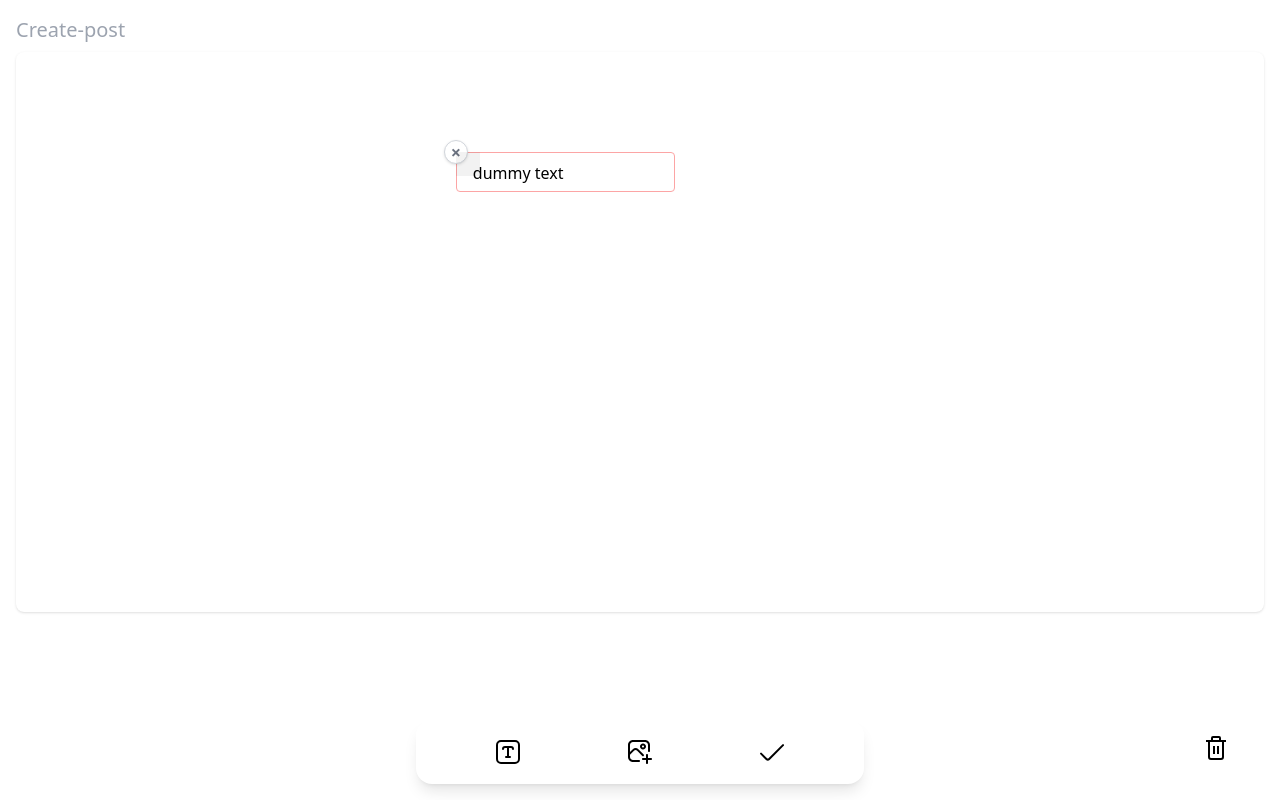
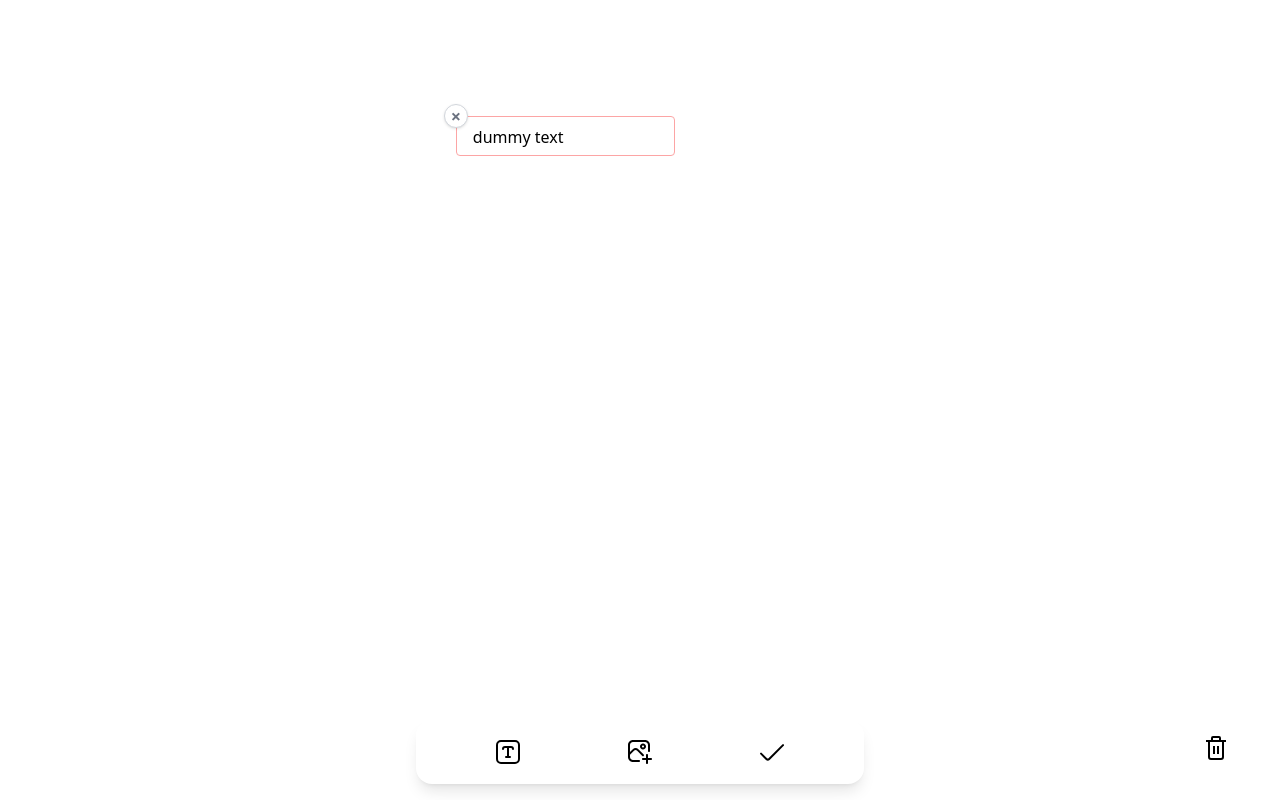
Before and after one commit to Greenora/project-YellowMemo, a React (Create React App) app in the folder react-project/: page /post/create in a window 1280 px wide. Both pictures are taken after a click on the button 508 px from the left and 752 px from the top of the page. Built offline with nearby package versions, Linux system fonts and the light colour scheme.

Commit message:
✨  text box, image box and Drag function

```diff
--- a/react-project/src/components/DraggableImage.jsx
+++ b/react-project/src/components/DraggableImage.jsx
@@ -25,7 +25,7 @@ function DraggableImage({ id, src, x, y, onDelete }) {
       >
         <span className="text-lg font-bold text-gray-500">×</span>
       </button>
-      <img src={src} alt="" className="max-w-[120px] rounded cursor-move" draggable={false} />
+      <img src={src} alt="" className="max-w-[120px] rounded cursor-grab" draggable={false} />
     </div>
   );
 }
--- a/react-project/src/components/DraggableTextbox.jsx
+++ b/react-project/src/components/DraggableTextbox.jsx
@@ -30,7 +30,7 @@ function DraggableTextbox({
 
   return (
     <div ref={setNodeRef} style={style} tabIndex={0} className="group">
-      {/* 드래그 핸들은 항상 DOM에 존재해야 함! */}
+      {/* 드래그 핸들: 텍스트박스 상단 전체에 width: 100%로 적용 */}
       <div
         {...attributes}
         {...listeners}
@@ -38,11 +38,11 @@ function DraggableTextbox({
           position: "absolute",
           left: 0,
           top: 0,
-          width: 24,
-          height: 24,
+          width: "100%",           // 전체 가로 길이만큼
+          height: 20,              // 상단 24px만큼 (원하면 더 키울 수 있음)
           cursor: "grab",
           zIndex: 20,
-          background: "rgba(0,0,0,0.05)",
+          background: "opacity: 0", // 살짝 보이게, 아니면 opacity: 0
         }}
         onMouseDown={e => e.stopPropagation()}
       />
@@ -68,12 +68,13 @@ function DraggableTextbox({
           style={{
             minWidth: 180,
             maxWidth: 400,
+            boxSizing: "border-box", // padding/border 포함
           }}
           autoFocus
         />
       ) : (
         <div
-          className="px-4 py-2 bg-transparent text-black"
+          className="px-4 py-2 bg-transparent text-black "
           style={{
             minWidth: 180,
             maxWidth: 400,
--- a/react-project/src/pages/PostCreate/PostCreate.jsx
+++ b/react-project/src/pages/PostCreate/PostCreate.jsx
@@ -147,10 +147,9 @@ function PostCreate() {
 
   return (
     <div className="relative min-h-screen bg-white p-4 overflow-hidden select-none">
-      <h2 className="text-gray-400 text-xl mb-2">Create-post</h2>
       <DndContext onDragEnd={handleDragEnd}>
         <div
-          className="relative w-full h-[70vh] bg-white rounded-lg shadow"
+          className="relative w-full h-[90vh] bg-white"
           style={{ minHeight: 500 }}
           onClick={handleBoardClick}
         >
```
